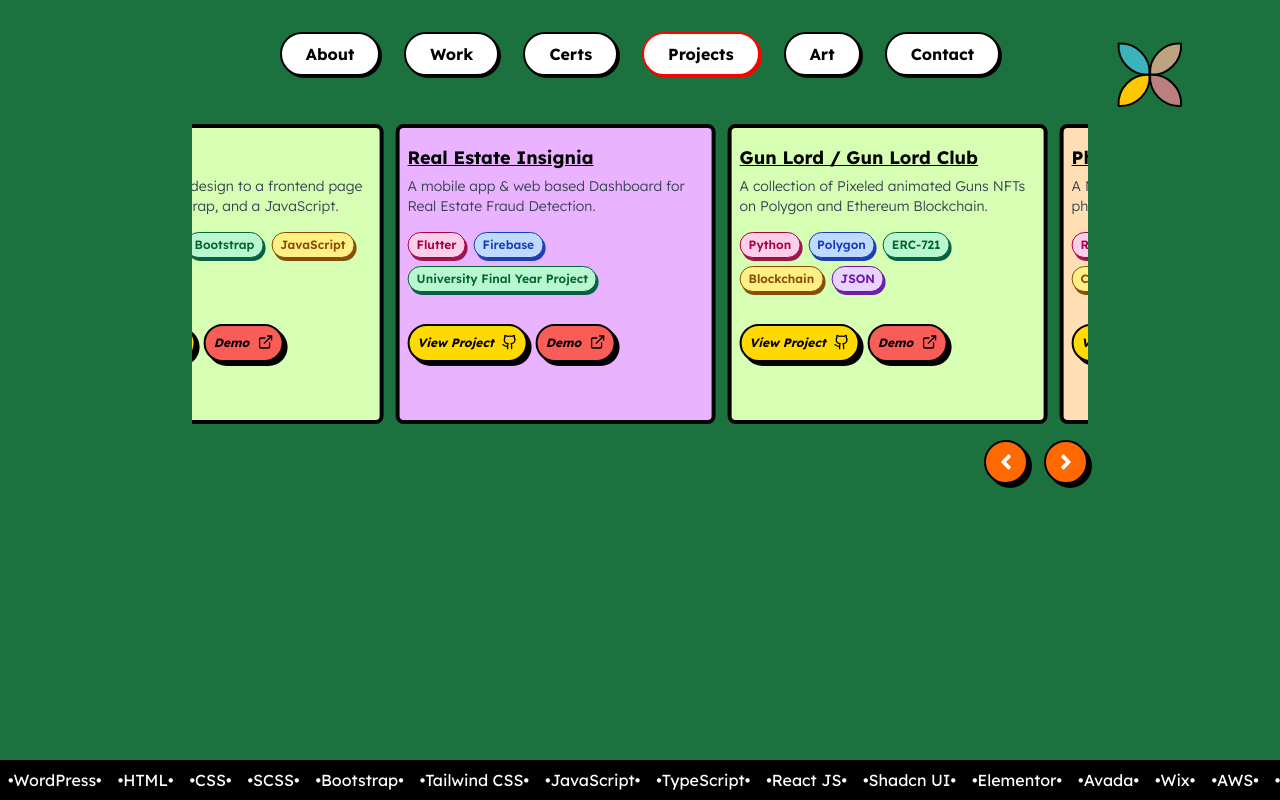
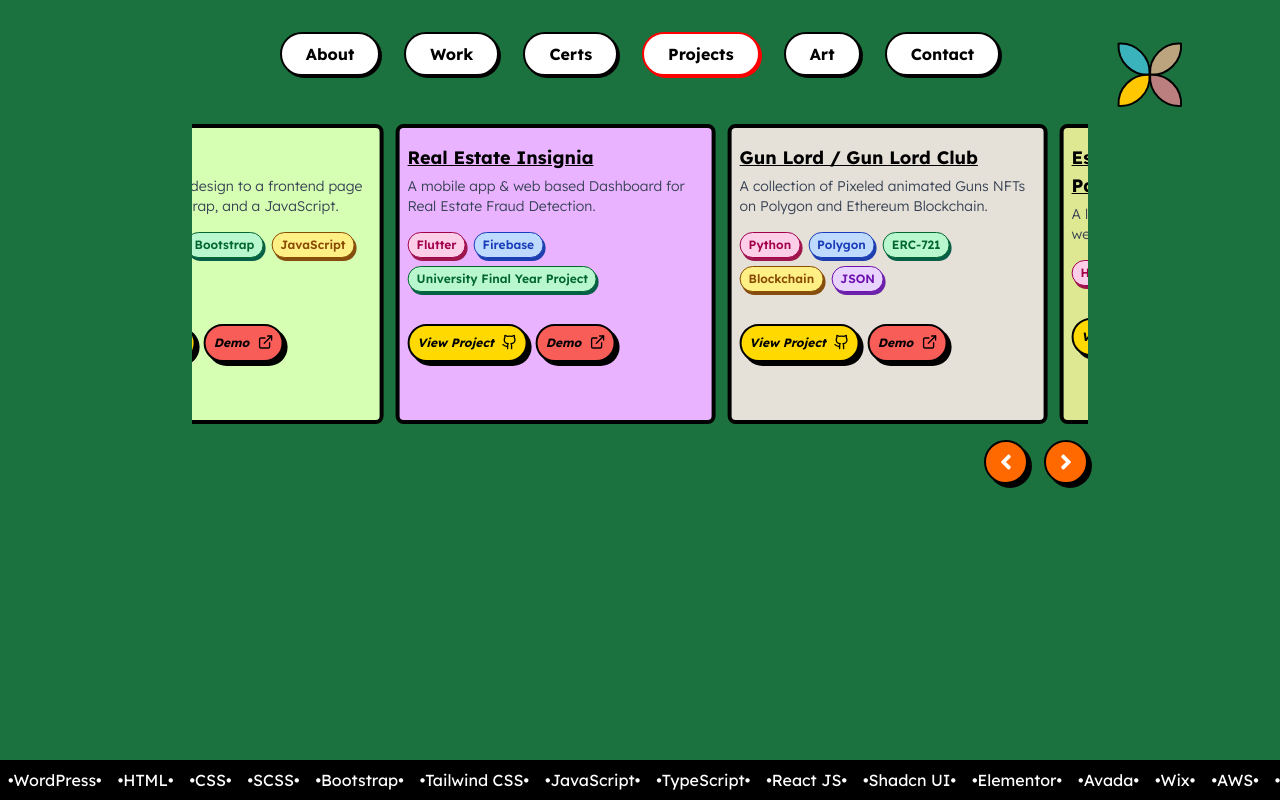
Before and after one commit to HamzaMomin/Portfolio, a React (Vite) app: page /Projects in a window 1280 px wide. Built offline with nearby package versions, Linux system fonts and the light colour scheme.

Commit message:
Feat: New Project

```diff
--- a/src/components/projects.tsx
+++ b/src/components/projects.tsx
@@ -47,12 +47,21 @@ const project: ProjectCard[] = [
   },
   {
     ProjectName: "Gun Lord / Gun Lord Club",
-    color: "bg-[#D6FFB3]",
+    color: "bg-[#E5E0D8]",
     des: "A collection of Pixeled animated Guns NFTs on Polygon and Ethereum Blockchain.",
     image: "https://images.pexels.com/photos/18096281/pexels-photo-18096281/free-photo-of-pexels-website-open-on-a-laptop-screen.jpeg?auto=compress&cs=tinysrgb&w=1260&h=750&dpr=1",
     Tags: ["Python", "Polygon", "ERC-721", "Blockchain", "JSON"],
     viewProject: "https://opensea.io/collection/gunlord",
     demo: "https://opensea.io/collection/gunlordclub",
+  },
+  {
+    ProjectName: "Estac Web Monitoring Landing Page",
+    color: "bg-[#DEE791]",
+    des: "A landing page for Estac Web Monitoring, a web monitoring service.",
+    image: "https://images.pexels.com/photos/18096281/pexels-photo-18096281/free-photo-of-pexels-website-open-on-a-laptop-screen.jpeg?auto=compress&cs=tinysrgb&w=1260&h=750&dpr=1",
+    Tags: ["HTML", "CSS", "Bootstrap", "GitHub",],
+    viewProject: "https://github.com/HamzaMomin/Web-Monitoring-Landing-Page-Design",
+    demo: "https://github.com/HamzaMomin/Web-Monitoring-Landing-Page-Design",
   }
 ]
 
@@ -128,7 +137,7 @@ const Projects = () => {
       </div>
 
 
-      <div className="max-w-4xl  mx-auto ">
+      <div className="w-full md:w-[90vw] lg:w-[80vw] xl:w-[70vw] mx-auto">
         {/* Mobile-only heading */}
 
         <span className="block  md:hidden !text-[40px] font-bold mb-2 text-start mt-8">Projects</span>
```
Also changed, not shown: 5 other files (tests, documents, lock files or other folders).
